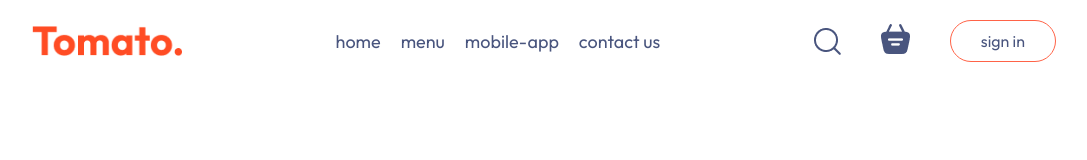
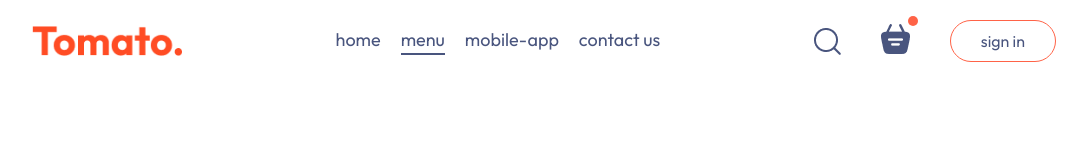
Before and after one commit to SohamPethkar7038/FoodDeliveryMern, a React (Vite) app in the folder frontend/: page / in a window 1280 px wide. Shown: the top 160 px of the page, without its empty margins (96-1183 px from the left). Built offline with nearby package versions, Linux system fonts and the light colour scheme.

Commit message:
add active links

```diff
--- a/frontend/src/components/Navbar/Navbar.css
+++ b/frontend/src/components/Navbar/Navbar.css
@@ -37,3 +37,27 @@
 .navbar button:hover{
     background-color: #fff4f2;
 }
+
+.navbar .active{
+    padding-bottom: 2px;
+    border-bottom: 2px solid #49557e;
+}
+
+.navbar li{
+    cursor: pointer;
+}
+
+.navbar-search-icon{
+    position: relative;
+
+}
+
+.navbar-search-icon .dot{
+    position: absolute;
+    min-width: 10px;
+    min-height: 10px;
+    background-color: tomato;
+    border-radius: 5px;
+    top: -8px;
+    right: -8px;
+}
--- a/frontend/src/components/Navbar/Navbar.jsx
+++ b/frontend/src/components/Navbar/Navbar.jsx
@@ -1,16 +1,18 @@
-import React from 'react'
+import React, { useState } from 'react'
 import {assets} from '../../assets/assets'
 import './Navbar.css'
 
 const Navbar = () => {
+
+  const [menu,setMenu]=useState("menu");
   return (
     <div className='navbar'>
      <img src={assets.logo} alt="" className="logo" />
       <ul className='navbar-menu'>
-        <li>home</li>
-         <li>menu</li>
-          <li>mobile-app</li>
-           <li>contact us</li>
+        <li onClick={()=>setMenu("home")} className={menu==="home"?"active":""}>home</li>
+         <li onClick={()=>setMenu("menu")} className={menu==="menu"?"active":""}>menu</li>
+          <li onClick={()=>setMenu("mobile-app")} className={menu==="mobile-app"?"active":""}>mobile-app</li>
+           <li onClick={()=>setMenu("contact us")} className={menu==="contact us"?"active":""} >contact us</li>
       </ul>
       <div className='navbar-right'>
         <img src={assets.search_icon} alt="" />
```
